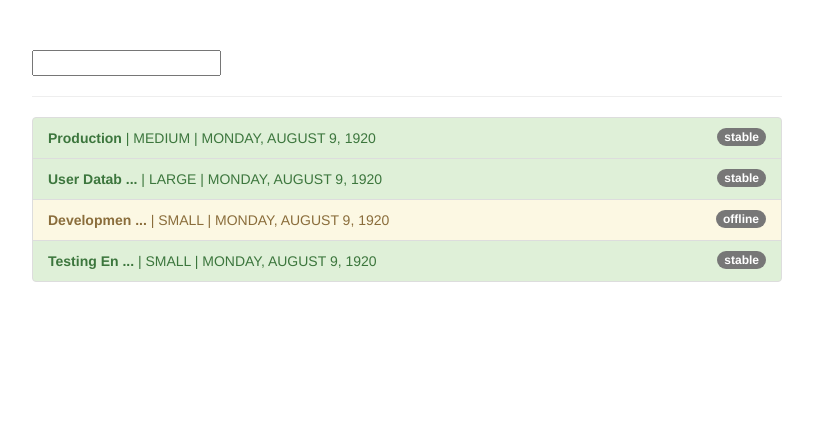
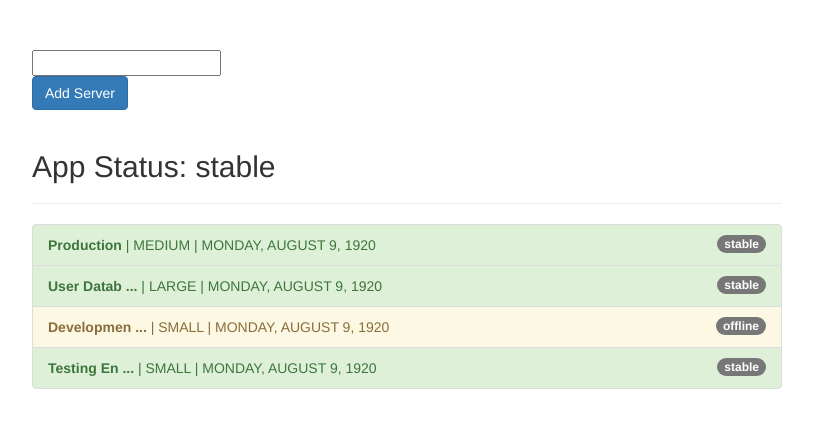
Before and after one commit to adoniasvsbarros/angular-practices, an Angular app in the folder pipes-start/: page / in a window 1280 px wide. Shown: the top 428 px of the page, without its empty margins (233-1046 px from the left). Built offline with nearby package versions, Linux system fonts and the light colour scheme.

Commit message:
async pipe

```diff
--- a/pipes-start/src/app/app.component.html
+++ b/pipes-start/src/app/app.component.html
@@ -2,6 +2,12 @@
   <div class="row">
     <div class="col-xs-12 col-sm-10 col-md-8 col-sm-offset-1 col-md-offset-2">
       <input type="text" [(ngModel)]="filteredStatus" />
+      <br />
+      <button class="btn btn-primary" (click)="onAddServer()">
+        Add Server
+      </button>
+      <br /><br />
+      <h2>App Status: {{ appStatus | async }}</h2>
       <hr />
       <ul class="list-group">
         <li
--- a/pipes-start/src/app/app.component.ts
+++ b/pipes-start/src/app/app.component.ts
@@ -6,6 +6,12 @@
   styleUrls: ["./app.component.css"],
 })
 export class AppComponent {
+  appStatus = new Promise((resolve, reject) => {
+    setTimeout(() => {
+      resolve("stable");
+    }, 2000);
+  });
+
   servers = [
     {
       instanceType: "medium",
@@ -47,4 +53,13 @@
       "list-group-item-danger": server.status === "critical",
     };
   }
+
+  onAddServer() {
+    this.servers.push({
+      instanceType: "small",
+      name: "random server",
+      status: "stable",
+      started: new Date(15, 1, 2017),
+    });
+  }
 }
--- a/pipes-start/src/app/filter.pipe.ts
+++ b/pipes-start/src/app/filter.pipe.ts
@@ -2,6 +2,7 @@
 
 @Pipe({
   name: "filter",
+  // pure: false, pipe always executed when data changes in page (performance costly)
 })
 export class FilterPipe implements PipeTransform {
   transform(value: any, filterString: string, propName: string): any {
```
